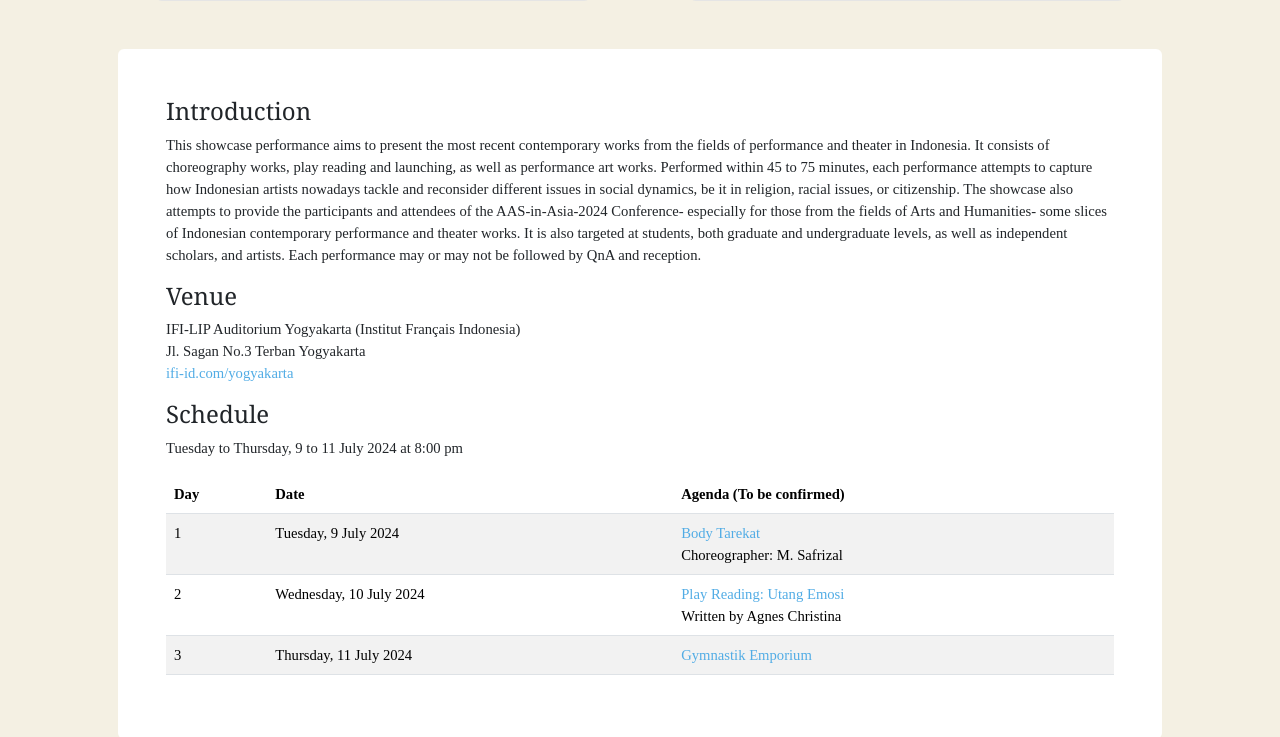
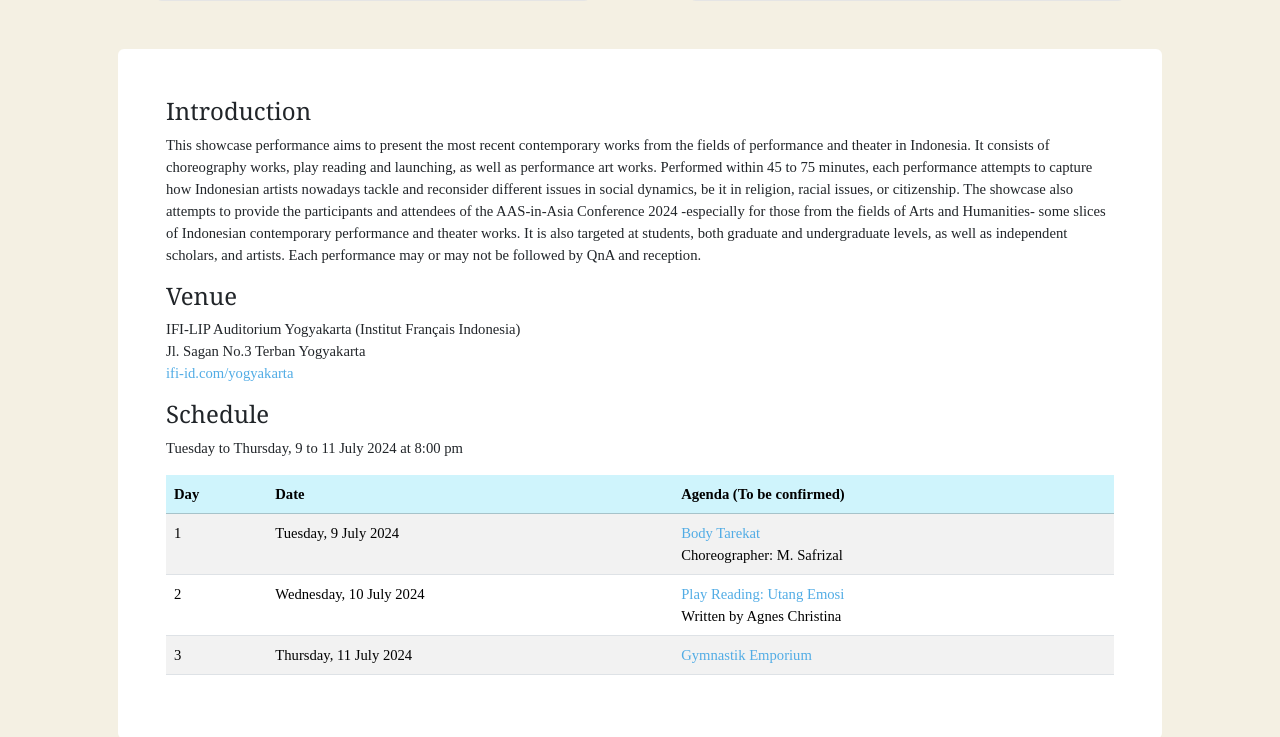
Before and after one commit to bppugm/aasinasia-2024, a plain HTML site: page article/embodiment-et-cetera.html in a window 1280 px wide. Shown: the part 981-1718 px from the top of the page. Drawn offline with Linux system fonts and the light colour scheme.

Commit message:
cutomize table at embodiment

```diff
--- a/article/embodiment-et-cetera.html
+++ b/article/embodiment-et-cetera.html
@@ -335,9 +335,8 @@
           </div>
           </div>
         <div class="container rounded p-5" style="background-color: #fff">
-          <div>
           <h4>Introduction</h4>
-          <p>This showcase performance aims to present the most recent contemporary works from the fields of performance and theater in Indonesia. It consists of choreography works, play reading and launching, as well as performance art works. Performed within 45 to 75 minutes, each performance attempts to capture how Indonesian artists nowadays tackle and reconsider different issues in social dynamics, be it in religion, racial issues, or citizenship. The showcase also attempts to provide the participants and attendees of the AAS-in-Asia-2024 Conference- especially for those from the fields of Arts and Humanities- some slices of Indonesian contemporary performance and theater works. It is also targeted at students, both graduate and undergraduate levels, as well as independent scholars, and artists. Each performance may or may not be followed by QnA and reception.</p>
+          <p>This showcase performance aims to present the most recent contemporary works from the fields of performance and theater in Indonesia. It consists of choreography works, play reading and launching, as well as performance art works. Performed within 45 to 75 minutes, each performance attempts to capture how Indonesian artists nowadays tackle and reconsider different issues in social dynamics, be it in religion, racial issues, or citizenship. The showcase also attempts to provide the participants and attendees of the AAS-in-Asia Conference 2024 -especially for those from the fields of Arts and Humanities- some slices of Indonesian contemporary performance and theater works. It is also targeted at students, both graduate and undergraduate levels, as well as independent scholars, and artists. Each performance may or may not be followed by QnA and reception.</p>
           <h4>Venue</h4>
           <p>IFI-LIP Auditorium Yogyakarta (Institut Français Indonesia)<br>
 Jl. Sagan No.3 Terban Yogyakarta<br>
@@ -347,9 +346,9 @@ Jl. Sagan No.3 Terban Yogyakarta<br>
 <table class="table table-striped table-hover">
   <thead>
     <tr>
-      <th scope="col">Day</th>
-      <th scope="col">Date</th>
-      <th scope="col">Agenda (To be confirmed)</th>
+      <th class="table-info">Day</th>
+      <th class="table-info">Date</th>
+      <th class="table-info">Agenda (To be confirmed)</th>
     </tr>
   </thead>
   <tbody>
@@ -372,7 +371,6 @@ Written by Agnes Christina</td>
     </tr>
   </tbody>
 </table>
-        </div>
         </div>
     </section>
 
```
